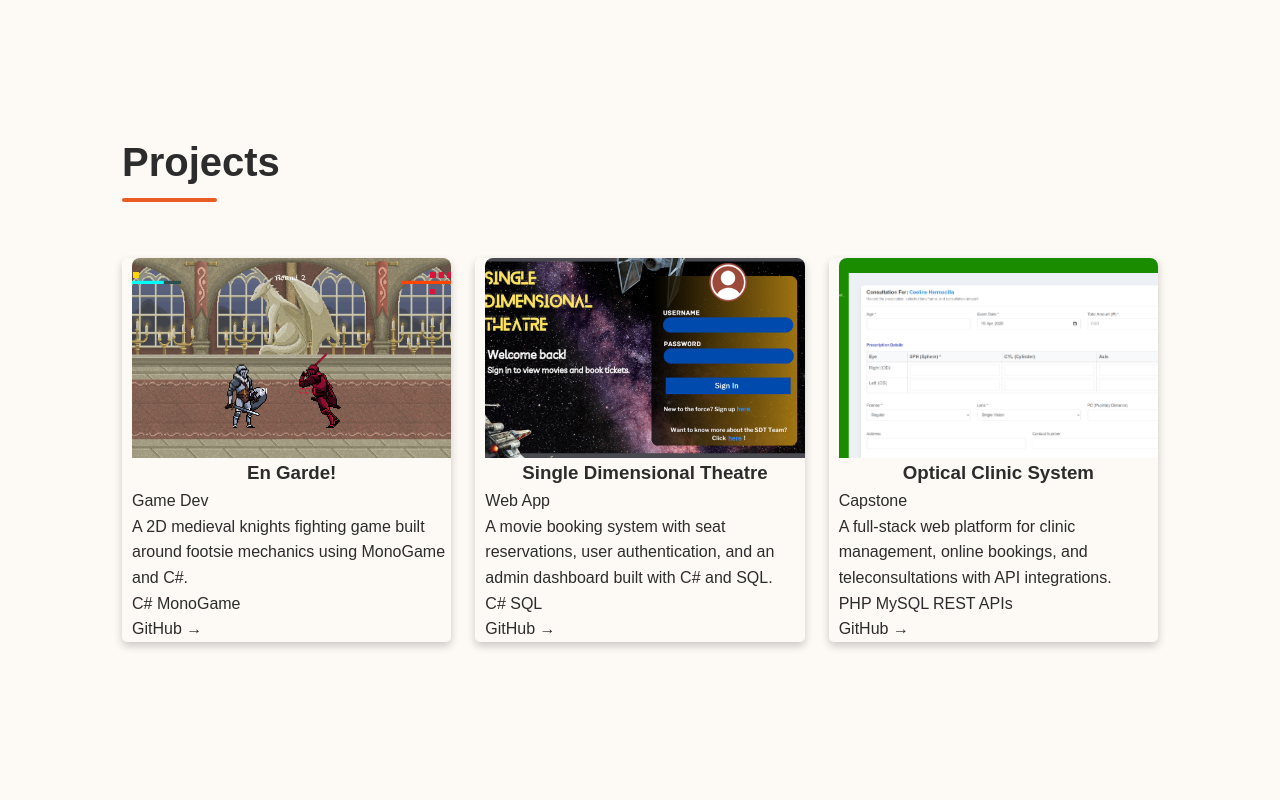
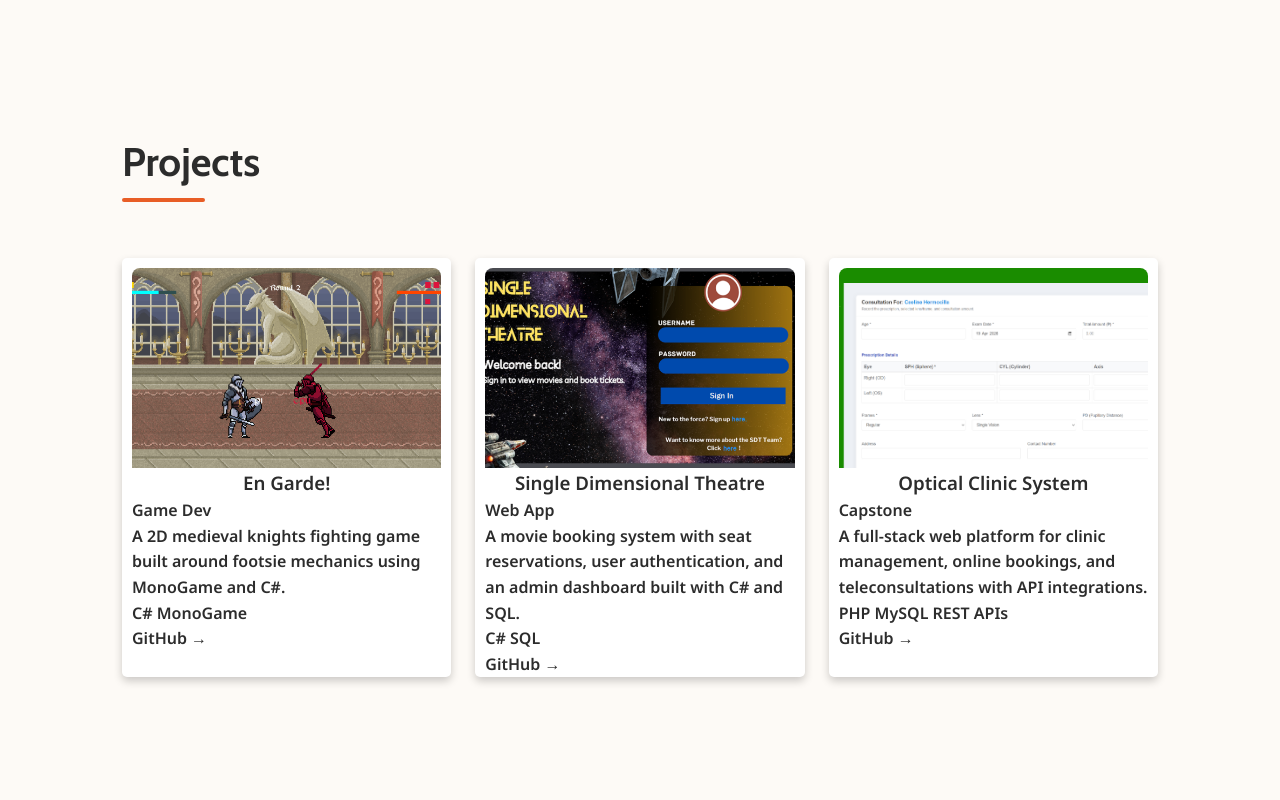
Before and after one commit to CHermocilla/CeePortfolio, a plain HTML site: page index.html in a window 1280 px wide. Shown: the part 1300-2100 px from the top of the page. Drawn offline with nearby package versions, Linux system fonts and the light colour scheme.

Commit message:
Fixed projects dm color

```diff
--- a/styles.css
+++ b/styles.css
@@ -9,10 +9,11 @@
     --color-text: #2C2C2C;         /* Dark text */
     --color-text-light: #6B6B6B;   /* Subtle text */
     --color-white: #FFFFFF;
+    --color-card: #fff;
 
     /* Typography */
-    --font-heading: 'Your Heading Font', sans-serif;
-    --font-body: 'Your Body Font', sans-serif;
+    --font-heading: 'Cabin', sans-serif;
+    --font-body: 'Noto Sans', sans-serif;
 
     /* Spacing */
     --spacing-xs: 0.5rem;
@@ -42,6 +43,8 @@
     --color-text: #F5F5F5;
     --color-text-light: #A0A0A0;
     --color-bg-dark: #2C2C2E;
+    --color-card: #353335;
+
 }
 
 .dark-mode-toggle {
@@ -235,10 +238,13 @@
 }
 
 .project-card {
+  background: var(--color-card);
   box-shadow: 0 4px 8px 0 rgba(0,0,0,0.2);
   transition: 0.3s;
   border-radius: 5px;
   padding-left: 10px;
+  padding-top: 10px;
+  padding-right: 10px;
 }
 
 .project-image {
```
